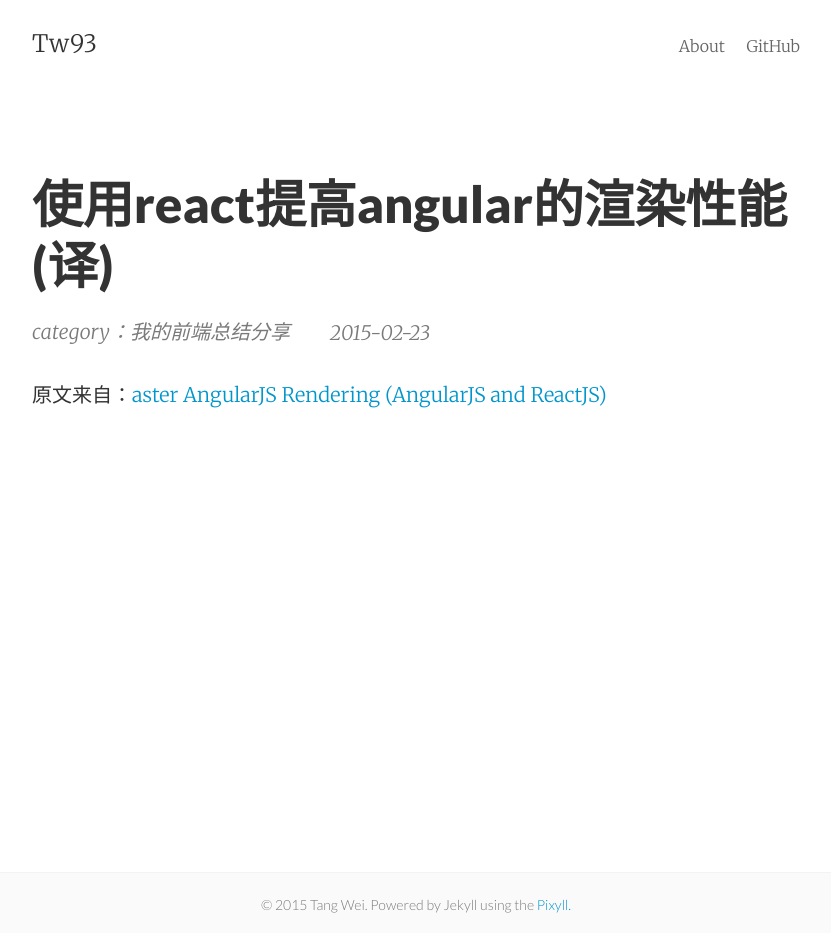
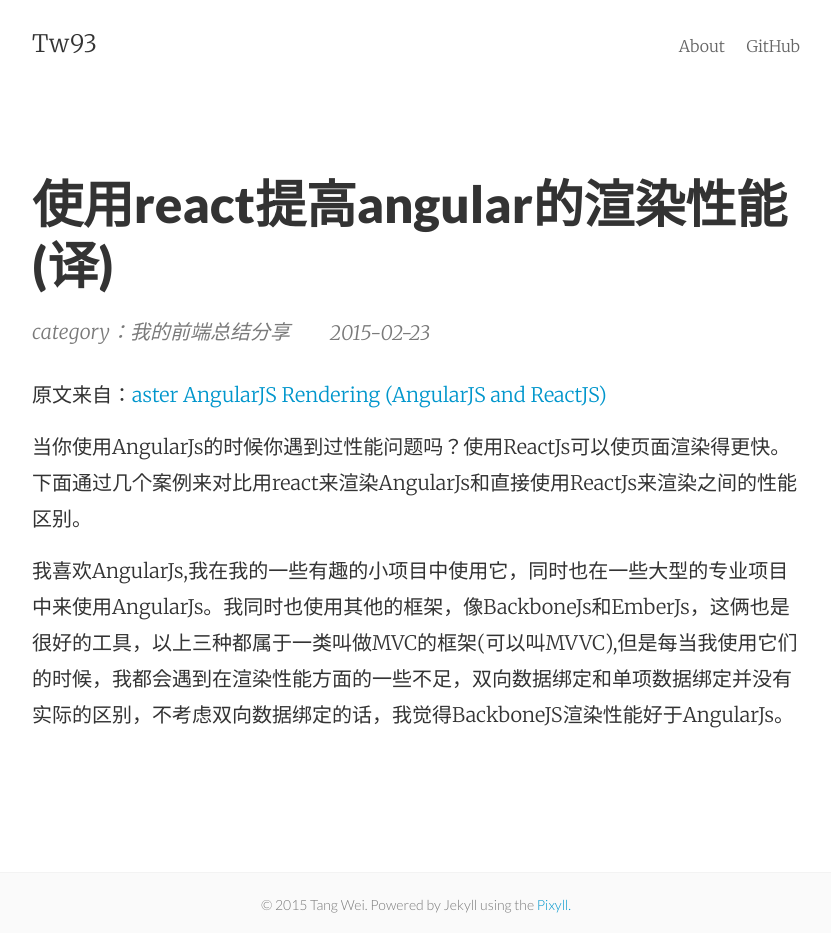
Before and after one commit to tw93/tw93.github.io, a Jekyll site: the page built from _posts/2015-02-23-angular-react.md, in a window 1280 px wide. Shown: the whole page, without its empty margins (224-1055 px from the left). Built offline with Jekyll 4.4.1, drawn with Linux system fonts in a browser that asks for light colours.

Commit message:
修改了文章angular

```diff
--- a/_posts/2015-02-23-angular-react.md
+++ b/_posts/2015-02-23-angular-react.md
@@ -2,7 +2,11 @@
 layout:     post
 title:      使用react提高angular的渲染性能(译)
 date:       2015-02-23 21:47:29
-summary:
+summary:    当你使用AngularJs的时候你遇到过性能问题吗？使用ReactJs可以使页面渲染得更快。下面通过几个案例来对比用react来渲染AngularJs和直接使用ReactJs来渲染之间的性能区别。
 categories: 我的前端总结分享
 ---
 原文来自：[aster AngularJS Rendering (AngularJS and ReactJS)](http://www.williambrownstreet.net/blog/2014/04/faster-angularjs-rendering-angularjs-and-reactjs/){:target="_blank"}
+
+当你使用AngularJs的时候你遇到过性能问题吗？使用ReactJs可以使页面渲染得更快。下面通过几个案例来对比用react来渲染AngularJs和直接使用ReactJs来渲染之间的性能区别。
+
+我喜欢AngularJs,我在我的一些有趣的小项目中使用它，同时也在一些大型的专业项目中来使用AngularJs。我同时也使用其他的框架，像BackboneJs和EmberJs，这俩也是很好的工具，以上三种都属于一类叫做MVC的框架(可以叫MVVC),但是每当我使用它们的时候，我都会遇到在渲染性能方面的一些不足，双向数据绑定和单项数据绑定并没有实际的区别，不考虑双向数据绑定的话，我觉得BackboneJS渲染性能好于AngularJs。
```
